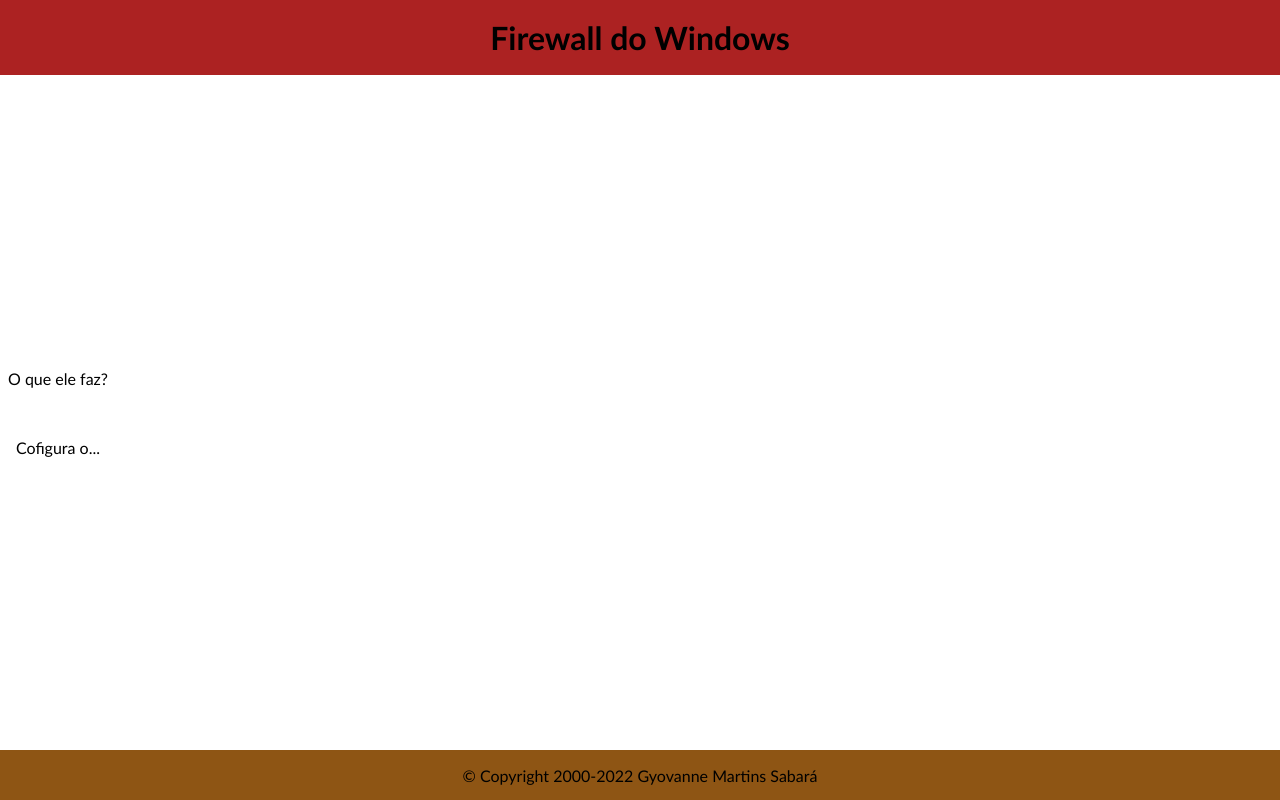
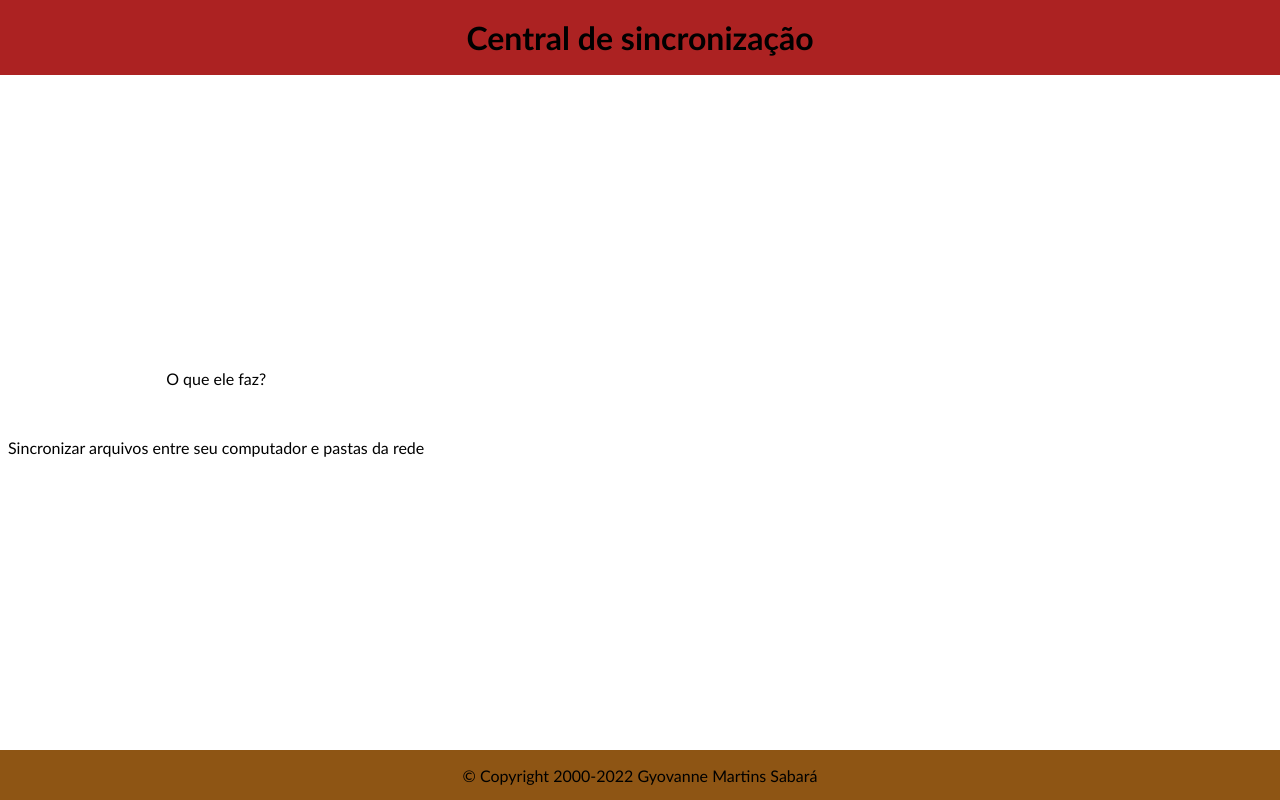
Before and after one commit to GyovanneMS/painel-de-controle, a plain HTML site: page pages/sincronizacao.html in a window 1280 px wide. Drawn offline with Linux system fonts and the light colour scheme.

Commit message:
atualização

```diff
--- a/pages/sincronizacao.html
+++ b/pages/sincronizacao.html
@@ -9,11 +9,11 @@
 <body>
     <header>
         <img src="" alt="">
-        <h1>Firewall do Windows</h1>
+        <h1>Central de sincronização</h1>
     </header>
     <main>
         <div>O que ele faz?</div>
-        <div>Cofigura o...</div>
+        <div>Sincronizar arquivos entre seu computador e pastas da rede</div>
     </main>
     <footer>
         <span>© Copyright 2000-2022 Gyovanne Martins Sabará </span>
```
